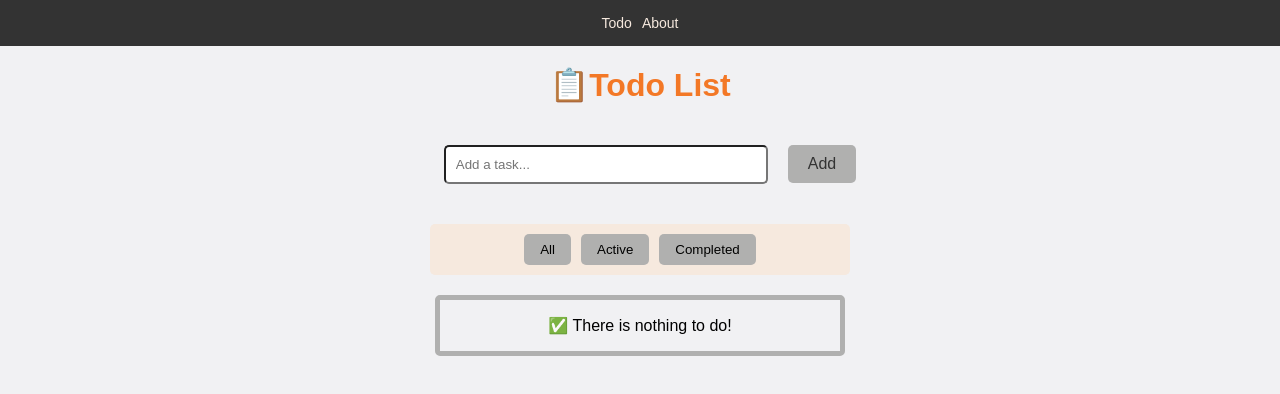
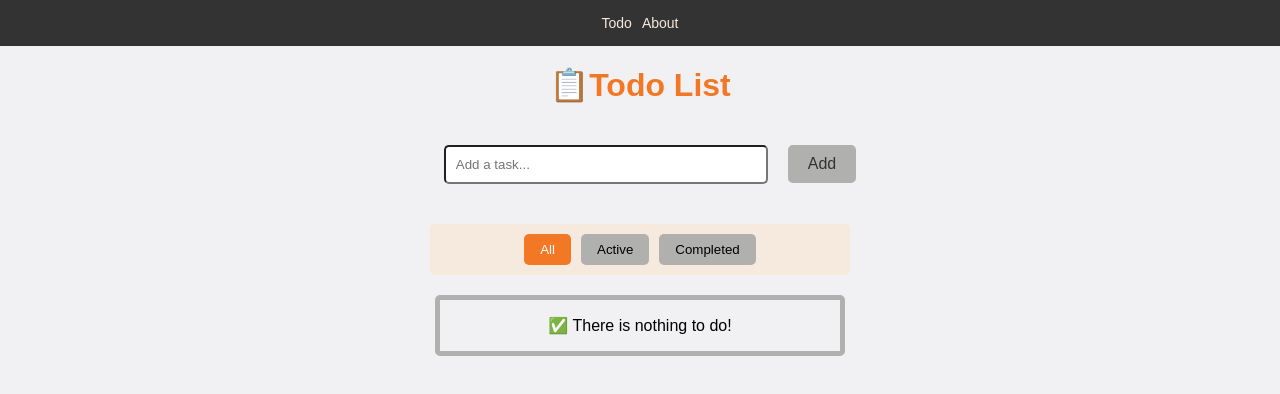
Before and after one commit to Atefe1986/todo-application, a React (Vite) app: page / in a window 1280 px wide. Shown: the top 394 px of the page. Built offline with nearby package versions, Linux system fonts and the light colour scheme.

Commit message:
Added active class to filters buttons

```diff
--- a/src/pages/TodoPage.jsx
+++ b/src/pages/TodoPage.jsx
@@ -34,6 +34,9 @@ const TodoPage = () => {
   const clearCompletedTodos = () => {
     setTodos(todos.filter((todo) => !todo.completed));
   };
+  const handleFilterClick = (filterValue) => {
+    setFilter(filterValue);
+  };
 
   useEffect(() => {
     if (allCompleted) {
@@ -54,9 +57,15 @@ const TodoPage = () => {
       <div className="todo-container">
         <TodoForm addTodo={addTodo} />
         <div className="filter-buttons">
-          <button onClick={() => setFilter("all")}>All</button>
-          <button onClick={() => setFilter("active")}>Active</button>
-          <button onClick={() => setFilter("completed")}>Completed</button>
+          <button onClick={() => handleFilterClick("all")} className={filter === "all" ? "active" : ""}>
+            All
+          </button>
+          <button onClick={() => handleFilterClick("active")} className={filter === "active" ? "active" : ""}>
+            Active
+          </button>
+          <button onClick={() => handleFilterClick("completed")} className={filter === "completed" ? "active" : ""}>
+            Completed
+          </button>
         </div>
       </div>
 
--- a/src/styles.css
+++ b/src/styles.css
@@ -150,6 +150,11 @@ li {
   color: white;
 }
 
+.filter-buttons button.active {
+  background: #f37826;
+  color: white;
+}
+
 .clear-button {
   background: #f6e9de;
   border: none;
```
